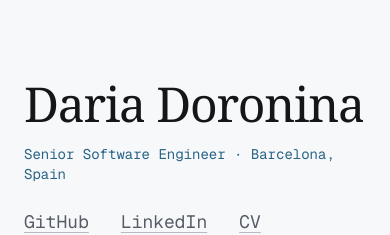
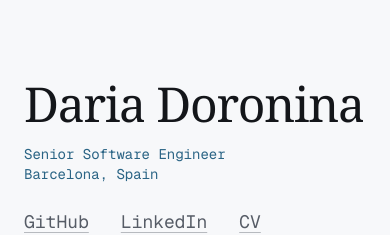
Before and after one commit to Skidle/skidle.github.io, a Next.js app: page / in a window 390 px wide. Shown: the top 235 px of the page. Built offline with nearby package versions, Linux system fonts and the light colour scheme.

Commit message:
fixed mobile

```diff
--- a/app/components/Header.tsx
+++ b/app/components/Header.tsx
@@ -1,15 +1,18 @@
 type IdentityLink = {
   label: string;
   href: string;
+  download?: boolean;
 };
 
 export function Header({
   name,
   role,
+  location,
   links,
 }: {
   name: string;
   role: string;
+  location: string;
   links: IdentityLink[];
 }) {
   return (
@@ -19,6 +22,8 @@ export function Header({
       </h1>
       <p className="font-mono text-sm text-accent-secondary sm:text-base">
         {role}
+        <span className="hidden sm:inline"> &middot; </span>
+        <span className="block sm:inline">{location}</span>
       </p>
       <nav className="mt-2 flex flex-wrap gap-x-8 gap-y-2">
         {links.map((link) => {
@@ -29,6 +34,7 @@ export function Header({
               href={link.href}
               target={isExternal ? "_blank" : undefined}
               rel={isExternal ? "noopener noreferrer" : undefined}
+              download={link.download}
               className="font-mono text-lg text-foreground-muted underline decoration-foreground-muted/40 decoration-1 underline-offset-4 transition-colors hover:text-accent hover:decoration-accent sm:text-xl"
             >
               {link.label}
--- a/app/content.ts
+++ b/app/content.ts
@@ -3,7 +3,7 @@ import { Entry } from "./components/EntryList";
 export const links = [
   { label: "GitHub", href: "https://github.com/Skidle" },
   { label: "LinkedIn", href: "https://www.linkedin.com/in/dariadoronina/" },
-  { label: "CV", href: "/daria_doronina_cv.pdf" },
+  { label: "CV", href: "/daria_doronina_cv.pdf", download: true },
 ];
 
 export const projects: Entry[] = [
--- a/app/page.tsx
+++ b/app/page.tsx
@@ -8,7 +8,8 @@ export default function Home() {
     <main className="mx-auto w-full max-w-3xl px-6 py-20 sm:py-28">
       <Header
         name="Daria Doronina"
-        role="Senior Software Engineer · Barcelona, Spain"
+        role="Senior Software Engineer"
+        location="Barcelona, Spain"
         links={links}
       />
 
```
